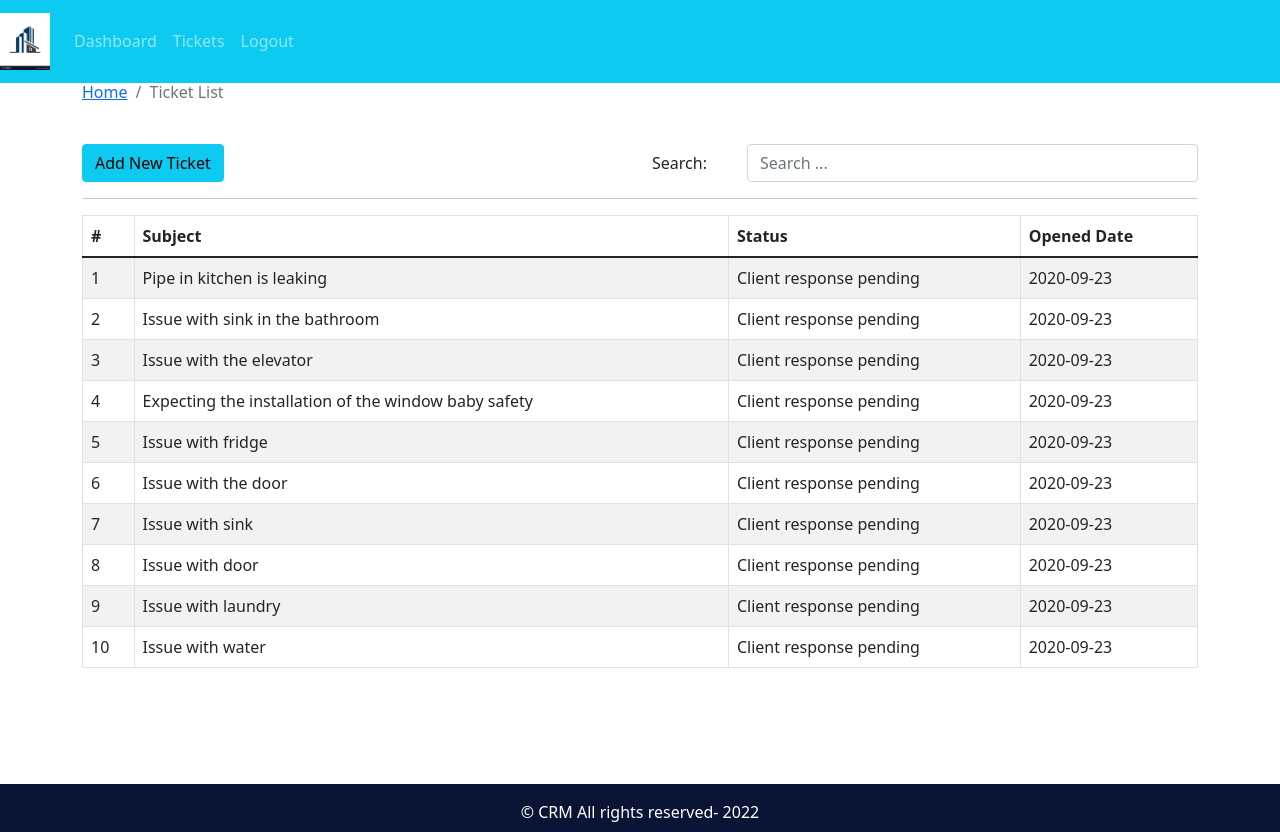
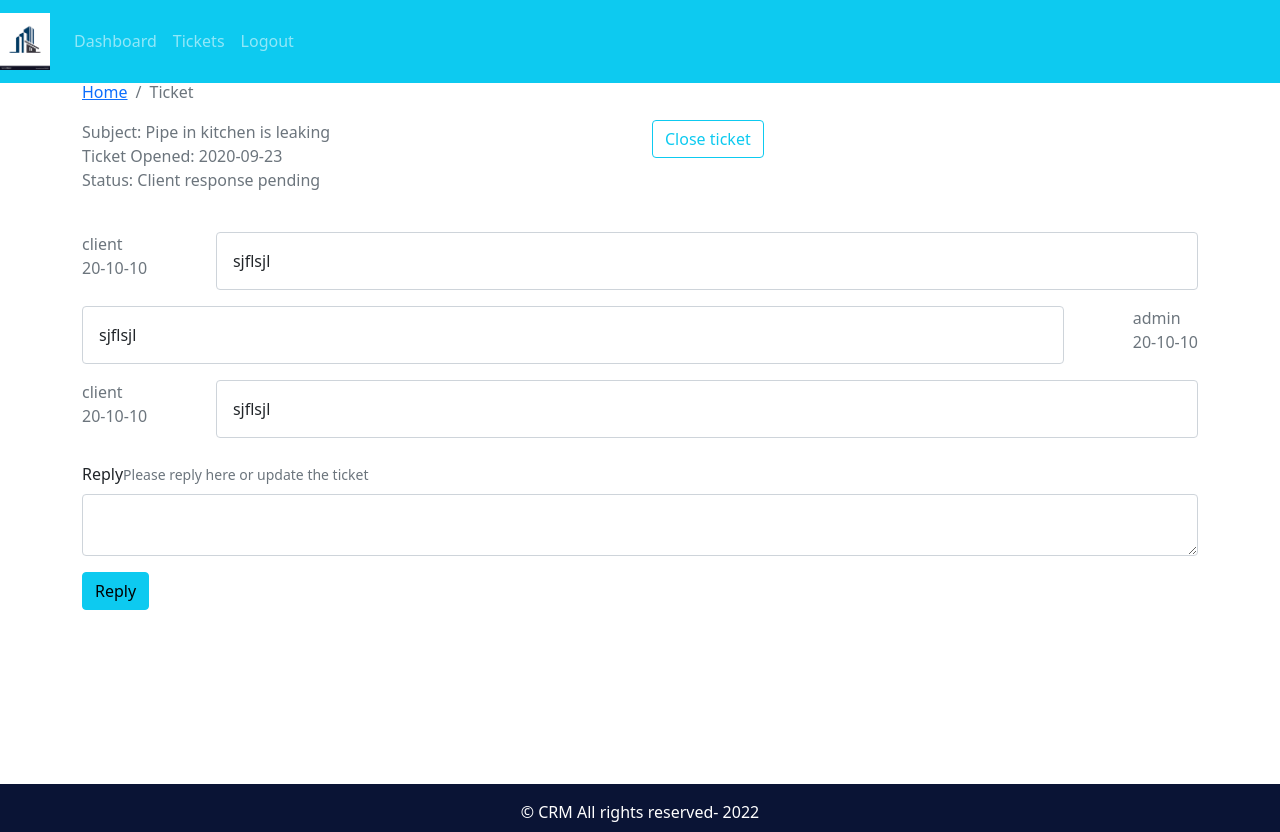
Before and after one commit to Djakhangir/Ticketing-system-on-Mern-Stack, a React (Create React App) app in the folder ticketsystem_mern/: page /ticket/1 in a window 1280 px wide. Built offline with nearby package versions, Linux system fonts and the light colour scheme.

Commit message:
ticket landing page added

```diff
--- a/ticketsystem_mern/src/App.js
+++ b/ticketsystem_mern/src/App.js
@@ -4,7 +4,8 @@
 import DefaultLayout from './Layout/DefaultLayout';
 // import Dashboard from './Pages/Dashboard/dashboard.page'
 // import AddTicket from './Pages/New-ticket/AddTicket.page';
-import TicketList from './Pages/Ticket-List/TicketListing.page';
+// import TicketList from './Pages/Ticket-List/TicketListing.page';
+import Ticket from './Pages/Ticket/Ticket.page';
 
 function App() {
   return (
@@ -13,7 +14,8 @@
       <DefaultLayout>
         {/* <Dashboard/> */}
         {/* <AddTicket/> */}
-        <TicketList/>
+        {/* <TicketList/> */}
+        <Ticket/>
       </DefaultLayout>
     </div>
   )
--- /dev/null
+++ b/ticketsystem_mern/src/Components/Message-History/MessageHistory.component.js
@@ -0,0 +1,23 @@
+import React from "react";
+import PropTypes from "prop-types";
+import "./MessageHistory.style.css"
+
+const MessageHistory = ({ msg }) => {
+    if (!msg) return null;
+
+  return msg.map((el, i) =>
+    <div key={i} className="message-history mt-3">
+      <div className="send forn-weight-bold text-secondary">
+        <div className="sender">{el.messageBy}</div>
+        <div className="date">{el.date}</div>
+      </div>
+      <div className="message">{el.message}</div>
+    </div>
+  );
+};
+
+export default MessageHistory;
+
+MessageHistory.propTypes = {
+  msg: PropTypes.array.isRequired,
+};
--- /dev/null
+++ b/ticketsystem_mern/src/Components/Message-History/MessageHistory.style.css
@@ -0,0 +1,18 @@
+.message-history {
+    display: flex;
+    flex-direction: row;
+    justify-content: space-between;
+}
+
+.message-history:nth-child(even) {
+    display: flex;
+    flex-direction: row-reverse;
+    justify-content: space-between;
+}
+
+.message {
+    padding: 1rem;
+    width: 88%;
+    border: 1px solid #ced4da;
+    border-radius: 0.25rem
+}
--- /dev/null
+++ b/ticketsystem_mern/src/Components/UpdateTicket/UpdateTicket.component.js
@@ -0,0 +1,26 @@
+import React from "react";
+import PropTypes from "prop-types";
+import { Form, Button } from "react-bootstrap";
+
+const UpdateTicket = ({msg, handleOnChange, handleOnSubmit}) => {
+  return (
+    <Form onSubmit={handleOnSubmit}>
+      <Form.Label>Reply</Form.Label>
+      <Form.Text>Please reply here or update the ticket</Form.Text>
+      <Form.Control as="textarea" row="5" name="detail" value={msg} onChange={handleOnChange}/>
+      <div className="text-right mt-3 mb-3">
+        <Button variant="info" type="submit">
+          Reply
+        </Button>
+      </div>
+    </Form>
+  );
+};
+
+export default UpdateTicket;
+
+UpdateTicket.propTypes = {
+    msg: PropTypes.string.isRequired,
+    handleOnChange: PropTypes.func.isRequired,
+    handleOnSubmit: PropTypes.func.isRequired,
+  };
--- a/ticketsystem_mern/src/Pages/Entry/entry.page.css
+++ b/ticketsystem_mern/src/Pages/Entry/entry.page.css
@@ -5,10 +5,11 @@
     align-items: center;
 }
 
-.jumbotron {
+
+/* .jumbotron {
     background-color: #e9ecef;
     border-radius: .3rem;
     box-shadow: 0px 0px 15px -5px black;
     margin-bottom: 2rem;
     padding: 3rem 2rem;
-}
+} */
--- /dev/null
+++ b/ticketsystem_mern/src/Pages/Ticket/Ticket.page.js
@@ -0,0 +1,50 @@
+import React, {useState, useEffect} from "react";
+import { Container, Row, Col, Button } from "react-bootstrap";
+import PageBreadcrumb from "../../Components/Breadcrumb/PageBreadcrumb.component";
+import MessageHistory  from "../../Components/Message-History/MessageHistory.component";
+import UpdateTicket  from "../../Components/UpdateTicket/UpdateTicket.component";
+import tickets from '../../Assets/data/mock-data.json'
+
+const ticket = tickets[0];
+const Ticket = () => {
+  const [message, setmessage] = useState('');
+useEffect(() => {}, [message])
+  const handleOnChange = e => {
+    setmessage(e.target.value)
+  }
+  const handleOnSubmit = () => {
+    // tempo solution before api integrated
+    alert('From Submitted')
+  }
+  return (
+    <Container>
+      <Row>
+        <Col>
+          <PageBreadcrumb pageName="Ticket" />
+        </Col>
+      </Row>
+      <Row>
+        <Col className="text-weight-bolder text-secondary">
+          <div className="subject">Subject: {ticket.subject}</div>
+          <div className="date">Ticket Opened: {ticket.addedAt}</div>
+          <div className="status">Status: {ticket.status}</div>
+        </Col>
+        <Col className="text-right">
+          <Button variant="outline-info">Close ticket</Button>
+        </Col>
+      </Row>
+      <Row className="mt-4">
+        <Col>
+          <MessageHistory msg={ticket.history}></MessageHistory>
+        </Col>
+      </Row>
+      <Row className="mt-4">
+        <Col>
+        <UpdateTicket msg={message} handleOnChange={handleOnChange} handleOnSubmit={handleOnSubmit}/>
+        </Col>
+      </Row>
+    </Container>
+  );
+};
+
+export default Ticket;
```
